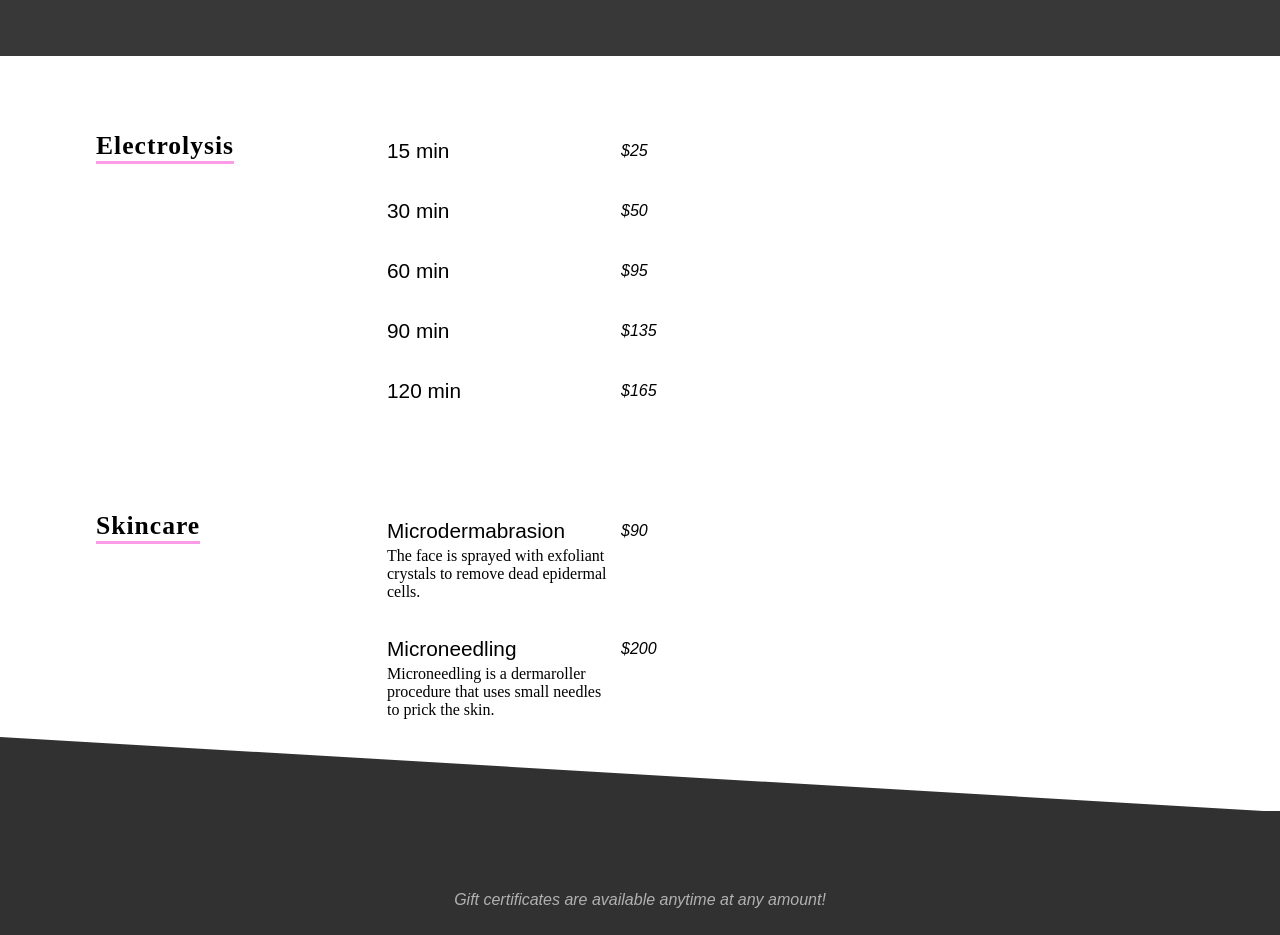
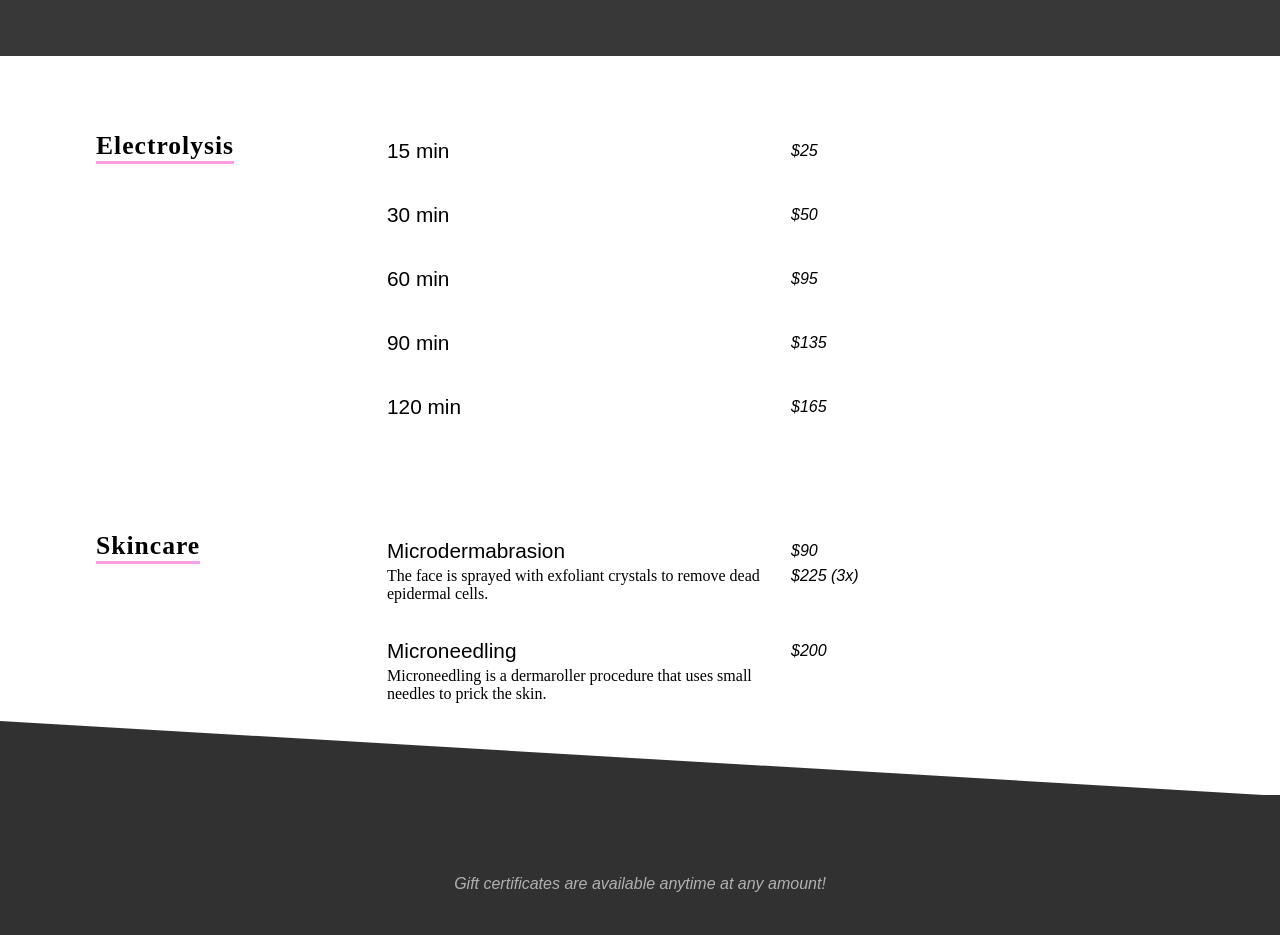
Before and after one commit to ZaneMeroff/sw_electrolysis_react, a React (Create React App) app: page / in a window 1280 px wide. Shown: the part 860-1795 px from the top of the page. Built offline with nearby package versions, Linux system fonts and the light colour scheme; a web font is replaced by a local one.

Commit message:
feat(SpaMenu): add menu items table

```diff
--- a/src/components/SpaMenu/SpaMenu.css
+++ b/src/components/SpaMenu/SpaMenu.css
@@ -3,7 +3,7 @@
   display: flex;
   flex-direction: column;
   height: auto;
-  padding-bottom: 60px;
+  padding: 0px 0px 60px 0px;
   width: 100%;
 }
 
@@ -43,7 +43,7 @@
 
 .menu-item-title {
   font-size: 130%;
-  width: 230px;
+  width: 400px;
 }
 
 .menu-item-desc {
@@ -52,7 +52,11 @@
 
 .menu-item-price {
   font-weight: lighter;
-  margin-left: 10px;
+}
+
+.menu-item-pkg-price {
+  font-weight: lighter;
+  vertical-align: top;
 }
 
 @media only screen and (max-width: 760px) {
@@ -79,6 +83,7 @@
 
   .menu-item-title {
     font-size: 120%;
+    width: 230px;
   }
 
   .heading-border {
--- a/src/components/SpaMenu/SpaMenu.js
+++ b/src/components/SpaMenu/SpaMenu.js
@@ -18,7 +18,6 @@ export const SpaMenu = () => {
 
   return (
     <section id='menu-section' className='menu-outer-container'>
-
       {
         Object.keys(menu).map(section => {
           return (
@@ -28,27 +27,18 @@ export const SpaMenu = () => {
                 {
                   menu[section].map((item, index) => {
                     return (
-
                       <table key={index} className='menu-item-container'>
                         <tbody>
                           <tr>
                             <td className='menu-item-title'>{item.name}</td>
                             <td className='menu-item-price'><i>${item.price}</i></td>
                           </tr>
-                          { item.desc &&
-                            <tr>
-                              <td className='menu-item-desc'>{item.desc}</td>
-                              <td></td>
-                            </tr>
-                          }
+                          <tr>
+                            <td className='menu-item-desc'>{item.desc}</td>
+                            <td className='menu-item-pkg-price'><i>{ item.pkgPrice }</i></td>
+                          </tr>
                         </tbody>
                       </table>
-
-                      // <div key={index} className='menu-item-container'>
-                      //   <p className='menu-item-title'>{item.name} <span className="menu-item-price"><i>${item.price}</i></span></p>
-                      //   <p className='menu-item-desc'>{item.desc}</p>
-                      // </div>
-
                     )
                   })
                 }
@@ -57,27 +47,6 @@ export const SpaMenu = () => {
           )
         })
       }
-
-
-      {/* <div className='tech-experience-container' id="skills-section">
-        { buildHeading('Tech Skills') }
-        <div className='tech-skills-container'>
-          <ul className='tech-skills-bullets'>{menu.techSkillz.map(item => <li key={item} className='experience-item'>{item}</li>)}</ul>
-        </div>
-      </div> */}
-
-      {/* <div className='experience-container'>
-        { buildHeading('Education') }
-        <div className='experience-right-container'>
-          <h3 className='experience-title'>{menu.education.school}</h3>
-          <i className='experience-position'>{menu.education.position}</i>
-          <i className='experience-time'>{menu.education.time}</i>
-          <ul className='description-list'>
-            {menu.education.description.map(item => <li key={item} className='experience-item'>{item}</li>)}
-          </ul>
-        </div>
-      </div> */}
-
     </section>
   );
 }
--- a/src/spaMenuData.js
+++ b/src/spaMenuData.js
@@ -1,16 +1,17 @@
 export const spaMenuData = {
   'Electrolysis': [
-    { name: '15 min', desc: '', price: 25 },
-    { name: '30 min', desc: '', price: 50 },
-    { name: '60 min', desc: '', price: 95 },
-    { name: '90 min', desc: '', price: 135 },
-    { name: '120 min', desc: '', price: 165 },
+    { name: '15 min', price: 25 },
+    { name: '30 min', price: 50 },
+    { name: '60 min', price: 95 },
+    { name: '90 min', price: 135 },
+    { name: '120 min', price: 165 },
   ],
   'Skincare': [
     {
       name: 'Microdermabrasion',
       desc: 'The face is sprayed with exfoliant crystals to remove dead epidermal cells.',
-      price: 90
+      price: 90,
+      pkgPrice: '$225 (3x)'
     },
     {
       name: 'Microneedling',
```
